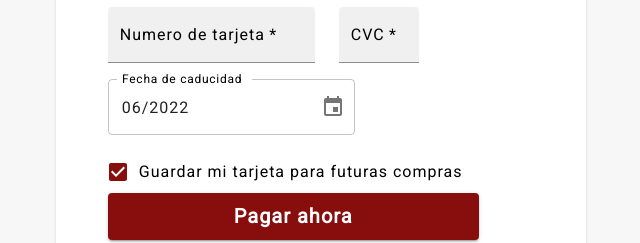
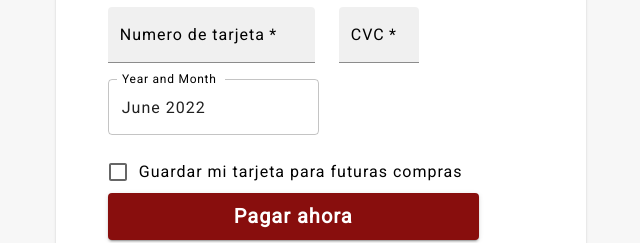
Before and after one commit to tomgreef/Eguay-dummy-app, a React (Create React App) app: page /pago in a window 1280 px wide. Shown: the part 329-572 px from the top of the page, without its empty margins (319-959 px from the left). Built offline with nearby package versions, Linux system fonts and the light colour scheme.

Commit message:
Pago: checkbox no marcado por defecto y fecha solo de mes y año

```diff
--- a/src/components/pago/Pago.tsx
+++ b/src/components/pago/Pago.tsx
@@ -5,7 +5,7 @@ import NavBar from "../app/NavBar";
 import {Button, Card, Checkbox, FormControlLabel, FormGroup, Stack} from "@mui/material";
 import Grid from "@mui/material/Grid";
 import TextField from "@mui/material/TextField";
-import {DesktopDatePicker} from "@mui/x-date-pickers";
+import {DatePicker, DesktopDatePicker} from "@mui/x-date-pickers";
 import {AdapterDateFns} from "@mui/x-date-pickers/AdapterDateFns";
 import {LocalizationProvider} from "@mui/x-date-pickers/LocalizationProvider";
 import {useNavigate} from "react-router-dom";
@@ -49,14 +49,21 @@ const Pago: FC = () => {
                                 <Grid container direction="column" justifyContent="flex-start"
                                       alignContent="flex-start">
                                     <LocalizationProvider dateAdapter={AdapterDateFns}>
-                                        <DesktopDatePicker label="Fecha de caducidad" inputFormat="MM/yyyy"
-                                                           value={value} onChange={handleChange}
-                                                           renderInput={(params) => <TextField {...params} />}/>
+                                        <DatePicker
+                                            views={['year', 'month']}
+                                            label="Year and Month"
+                                            minDate={new Date()}
+                                            value={value}
+                                            onChange={(newValue) => {
+                                                setValue(newValue);
+                                            }}
+                                            renderInput={(params) => <TextField {...params} helperText={null} />}
+                                        />
                                     </LocalizationProvider>
                                 </Grid>
                                 <Grid container justifyContent="flex-start">
                                     <FormGroup>
-                                        <FormControlLabel control={<Checkbox defaultChecked/>}
+                                        <FormControlLabel control={<Checkbox/>}
                                                           label="Guardar mi tarjeta para futuras compras"/>
                                         <Button variant="contained" onClick={pagar}>Pagar ahora</Button>
                                     </FormGroup>
```
Also changed, not shown: 2 other files (tests, documents, lock files or other folders).
